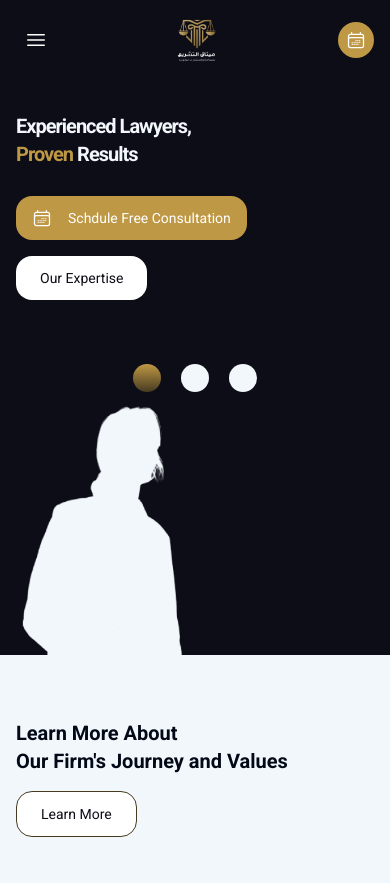
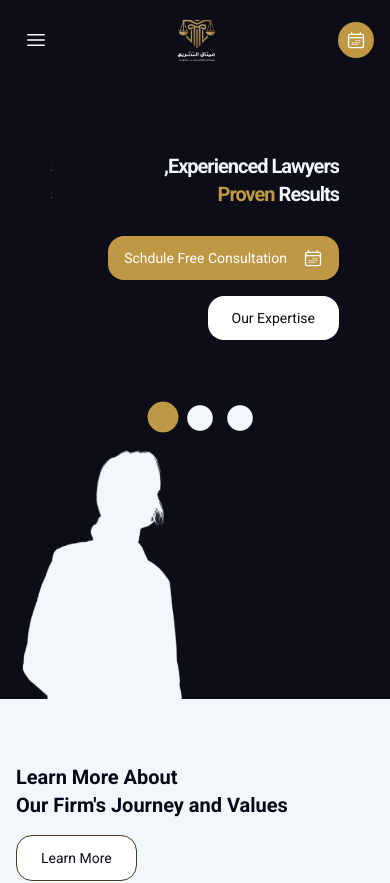
Before and after one commit to hammouda/lawyer_front, a React (Create React App) app: page / in a window 390 px wide. Shown: the top 883 px of the page. Built offline with nearby package versions, Linux system fonts and the light colour scheme.

Commit message:
home slider and backend url

```diff
--- a/public/index.html
+++ b/public/index.html
@@ -2,7 +2,7 @@
 <html lang="en">
   <head>
     <meta charset="utf-8" />
-    <link rel="icon" href="%PUBLIC_URL%/favicon.ico" />
+    <link rel="icon" href="%PUBLIC_URL%/logo.ico" />
     <meta name="viewport" content="width=device-width, initial-scale=1" />
     <meta name="theme-color" content="#000000" />
     <meta
@@ -24,7 +24,7 @@
       work correctly both with client-side routing and a non-root public URL.
       Learn how to configure a non-root public URL by running `npm run build`.
     -->
-    <title>React App</title>
+    <title>ميثاق التشريع</title>
   </head>
   <body>
     <noscript>You need to enable JavaScript to run this app.</noscript>
--- a/src/components/ArticleCard.jsx
+++ b/src/components/ArticleCard.jsx
@@ -3,7 +3,7 @@ function ArticleCard(article){
 
     return(
         <div className="w-100 group h-[500px] p-4 bg-[#bf9845]/50 hover:bg-secondary rounded-[20px] flex-col justify-start items-start gap-2.5 inline-flex">
-            <img className="self-stretch h-[300px] rounded-[20px]" src={"http://127.0.0.1:8000/storage/"+article.article.image} />
+            <img className="self-stretch h-[300px] rounded-[20px]" src={"http://54.247.72.79/storage/"+article.article.image} />
             <div className="w-100 justify-between items-start inline-flex">
                 <div className="h-[35px] px-2.5 py-[5px] bg-[#4a6382]/60 rounded-[10px] justify-center items-center gap-2.5 flex">
                     <div className="text-white text-base font-bold font-['Roboto'] leading-[25px]">{article.article.created_at.substring(0,10)}</div>
--- a/src/components/ArticleComments.jsx
+++ b/src/components/ArticleComments.jsx
@@ -23,7 +23,7 @@ function ArticleComments(props) {
     useEffect(() => {
         const fetchData = async () => {
           try {
-            const response = await axios.get(`http://127.0.0.1:8000/api/articles/${props.article}/comments`);
+            const response = await axios.get(`http://54.247.72.79/api/articles/${props.article}/comments`);
             if (Array.isArray(response.data.comments)) {
               setComments(response.data.comments);
               console.log(comments)
@@ -44,7 +44,7 @@ function ArticleComments(props) {
         formData.append('message', comment);
         formData.append('article_id', props.article);
         try{
-            axios.post(`http://127.0.0.1:8000/api/articles/${props.article}/comments`, formData);
+            axios.post(`http://54.247.72.79/api/articles/${props.article}/comments`, formData);
             console.log('contact sent')
         }catch (error){
             console.log(error)
--- a/src/components/ArticleWriter.jsx
+++ b/src/components/ArticleWriter.jsx
@@ -2,7 +2,7 @@ function ArticleWriter(props) {
     return(
         <>
             <div className="w-fit h-fit relative" >
-                <img src={"http://127.0.0.1:8000/storage/"+props.image} className="relative rounded-[20px]"/>
+                <img src={"http://54.247.72.79//storage/"+props.image} className="relative rounded-[20px]"/>
                 <div className="h-full w-full top-0 absolute bg-gradient-to-t from-black rounded-[20px]"></div>
             </div>
             <div className="w-100 h-[55.50px] justify-between items-start inline-flex">
--- a/src/components/ContactForm.jsx
+++ b/src/components/ContactForm.jsx
@@ -17,7 +17,7 @@ function ContactForm() {
         formData.append('message', message);
         formData.append('subject', area);
         try{
-            axios.post('http://127.0.0.1:8000/api/contact', formData);
+            axios.post('http://54.247.72.79/api/contact', formData);
             console.log('contact sent')
         }catch (error){
             console.log(error)
--- a/src/components/RelevantArticles.jsx
+++ b/src/components/RelevantArticles.jsx
@@ -8,7 +8,7 @@ function RelevantArticles() {
     useEffect(() => {
         const fetchData = async () => {
           try {
-            const response = await axios.get('http://127.0.0.1:8000/api/articles');
+            const response = await axios.get('http:///api/articles');
             if (Array.isArray(response.data.articles)) {
               setArticles(response.data.articles.slice(0, 3));
             } else {
--- /dev/null
+++ b/src/components/home/custom.css
@@ -0,0 +1,22 @@
+:root {
+    --primary: #BF9845;
+    --primary-dark: #473B21;
+}
+
+.slick-dots li button:before {
+    opacity: 100% !important;
+    font-size: 30px !important; /* Change this value to make dots bigger */
+    color: #F2F7FC !important; /* You can also change the color if needed */
+}
+
+.slick-dots li.slick-active button:before {
+    opacity: 100% !important;
+    font-size: 36px !important;
+    color: #BF9845 !important;
+}
+
+
+.slick-dots li {
+    margin-left: 10px !important;
+    margin-right: 10px !important;
+}
--- a/src/components/home/header.jsx
+++ b/src/components/home/header.jsx
@@ -2,21 +2,36 @@ import { CalendarDaysIcon } from '@heroicons/react/24/outline'
 import React from 'react'
 import { useTranslation } from 'react-i18next';
 import { Link } from 'react-router-dom'
+import Slider from 'react-slick';
+import 'slick-carousel/slick/slick.css';
+import 'slick-carousel/slick/slick-theme.css';
+import './custom.css';
 
 function Header() {
     const { t, i18n } = useTranslation();
+    const settings = {
+        dots: true,
+        infinite: true,
+        arrows: false,
+        speed: 500,
+        slidesToShow: 1,
+        slidesToScroll: 1
+    };
   return (
     <div className='bg-secondary px-4 md:px-16 pt-8 md:pt-0'>
 
         <div className='md:grid md:grid-cols-3 md:items-center'>
-            <div className='md:col-span-2 md:mx-32'>
+            <div className="md:col-span-2 md:mx-32">
+                <div className="max-w-72 lg:max-w-2xl mx-auto pt-10 pb-8 relative">
+                <Slider {...settings}>
+                    <div className="item" dir={i18n.language=='en'?'ltr':'rtl'}>
                         <p className='text-xl lg:text-6xl font-bold text-blue-light tracking-tighter'>
                             {t("experienced-lawyers")}
                         </p>
                         <p className='text-xl lg:text-6xl font-bold text-blue-light tracking-tighter'>
                             <span className='text-primary'>{t("proven")}</span> {t("results")}
                         </p>
-                <div className="mt-7 flex gap-x-8 gap-y-4 items-center flex-wrap">
+                        <div className="mt-7 mb-16 flex gap-x-8 gap-y-4 items-center flex-wrap">
                             <button className='rounded-2xl bg-primary text-white py-3 px-4 flex gap-x-4 items-center'>
                                 <CalendarDaysIcon className='w-5 h-5' />
                                 <p className='text-sm'>{t("schedule-free-consultation")}</p>
@@ -25,10 +40,42 @@ function Header() {
                                 <p className='text-sm'>{t("our-expertise")}</p>
                             </Link>
                         </div>
-                <div className='flex justify-center gap-x-5 mt-16 md:w-96'>
-                    <div className='w-7 h-7 rounded-full bg-gradient-to-b from-primary to-primary-dark'></div>
-                    <div className='w-7 h-7 rounded-full bg-blue-light'></div>
-                    <div className='w-7 h-7 rounded-full bg-blue-light'></div>
+                    </div>
+                    <div className="item" dir={i18n.language=='en'?'ltr':'rtl'}>
+                        <p className='text-xl lg:text-6xl font-bold text-primary tracking-tighter'>
+                            {t("solutions-tailored-1")}
+                        </p>
+                        <p className='text-xl lg:text-6xl font-bold text-blue-light tracking-tighter'>
+                            {t("legal-needs")}
+                        </p>
+                        <div className="mt-7 mb-16 flex gap-x-8 gap-y-4 items-center flex-wrap">
+                            <button className='rounded-2xl bg-primary text-white py-3 px-4 flex gap-x-4 items-center'>
+                                <CalendarDaysIcon className='w-5 h-5' />
+                                <p className='text-sm'>{t("schedule-free-consultation")}</p>
+                            </button>
+                            <Link to={"/about"} className='rounded-2xl bg-white text-secondary py-3 px-6 text-center'>
+                                <p className='text-sm'>{t("our-expertise")}</p>
+                            </Link>
+                        </div>
+                    </div>
+                    <div className="item" dir={i18n.language=='en'?'ltr':'rtl'}>
+                        <p className='text-xl lg:text-6xl font-bold text-blue-light tracking-tighter'>
+                            {t("experienced-lawyers")}
+                        </p>
+                        <p className='text-xl lg:text-6xl font-bold text-blue-light tracking-tighter'>
+                            <span className='text-primary'>{t("proven")}</span> {t("results")}
+                        </p>
+                        <div className="mt-7 mb-16 flex gap-x-8 gap-y-4 items-center flex-wrap">
+                            <button className='rounded-2xl bg-primary text-white py-3 px-4 flex gap-x-4 items-center'>
+                                <CalendarDaysIcon className='w-5 h-5' />
+                                <p className='text-sm'>{t("schedule-free-consultation")}</p>
+                            </button>
+                            <Link to={"/about"} className='rounded-2xl bg-white text-secondary py-3 px-6 text-center'>
+                                <p className='text-sm'>{t("our-expertise")}</p>
+                            </Link>
+                        </div>
+                    </div>
+                </Slider>
                 </div>
             </div>
             <div className="col-span-1">
--- a/src/i18n.js
+++ b/src/i18n.js
@@ -104,6 +104,8 @@ const resources = {
       "Leading the way with innovative legal solutions" : "Leading the way with innovative legal solutions",
       "Testimonials": "Testimonials",
       "What Our Clients Are Saying?": "What Our Clients Are Saying?",
+      "solutions-tailored-1": "Solutions Tailored",
+      "legal-needs": "to Your Legal Needs"
     }
   },
   ar: {
@@ -207,6 +209,8 @@ const resources = {
       "Leading the way with innovative legal solutions" : "روّاد في تقديم حلول قانونية مبتكرة",
       "Testimonials": "تجارب عملائنا",
       "What Our Clients Are Saying?": "ماذا يقولون؟",
+      "solutions-tailored-1": "حلول مُصممة خصيصًا",
+      "legal-needs": "لتلبية احتياجاتك القانونية"
     }
   }
 };
--- a/src/pages/Article.jsx
+++ b/src/pages/Article.jsx
@@ -17,7 +17,7 @@ function Article() {
     useEffect(() => {
         const fetchData = async () => {
           try {
-            const response = await axios.get(`http://127.0.0.1:8000/api/articles/${id}`);
+            const response = await axios.get(`http://54.247.72.79/api/articles/${id}`);
 
             setArticle(response.data.article);
             setLoading(false)
--- a/src/pages/Articles.jsx
+++ b/src/pages/Articles.jsx
@@ -10,7 +10,7 @@ function Articles() {
     useEffect(() => {
         const fetchData = async () => {
           try {
-            const response = await axios.get('http://127.0.0.1:8000/api/articles');
+            const response = await axios.get('http://54.247.72.79/api/articles');
             if (Array.isArray(response.data.articles)) {
               setArticles(response.data.articles);
             } else {
```
Also changed, not shown: src/components/ContactInfo.jsx (+0 -26 lines), 1 other file (tests, documents, lock files or other folders). Lines whose indentation alone changed are shown as unchanged.
